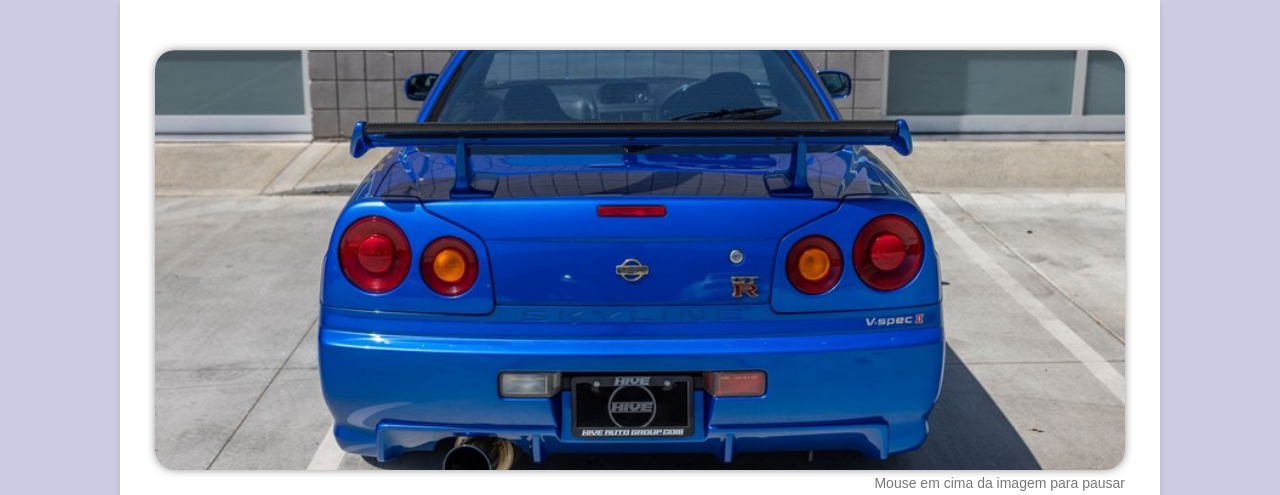
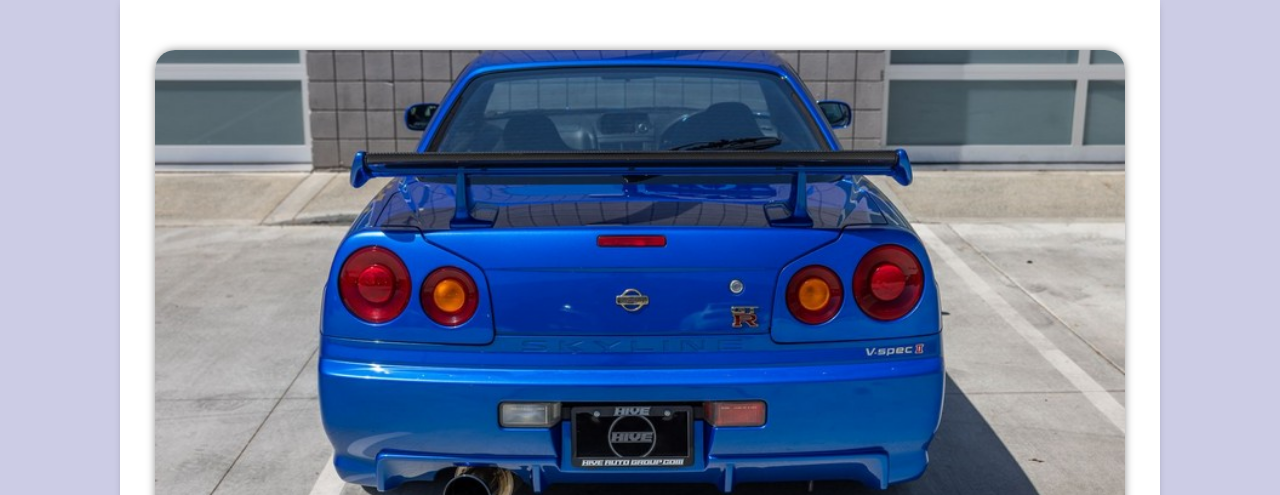
Before and after one commit to rickkruiv/skyline, a plain HTML site: page index.html in a window 1280 px wide. Shown: the top 495 px of the page. Drawn offline with Linux system fonts and the light colour scheme.

Commit message:
image reajust

```diff
--- a/style.css
+++ b/style.css
@@ -8,6 +8,7 @@
     background-color: #00008033;
     font-family: sans-serif;
     color: #404040;
+    cursor: default;
 }
 
 .box {
@@ -20,10 +21,9 @@
     min-width: 350px;
     max-width: 1040px;
     box-shadow: 0 0 10px -5px #00000089;
-    border-radius: 0 0 30px 30px;
+    border-radius: 0 0 20px 20px;
     padding: 50px 35px;
     background-color: #fff;
-    cursor: pointer;
 }
 
 .content {
@@ -37,7 +37,7 @@
     background-position: center;
     background-size: cover;
     width: 100%;
-    height: 420px;
+    height: 60vh;
     object-fit: cover;
     margin: auto;
 
```
Also changed, not shown: index.html (+0 -2 lines).
